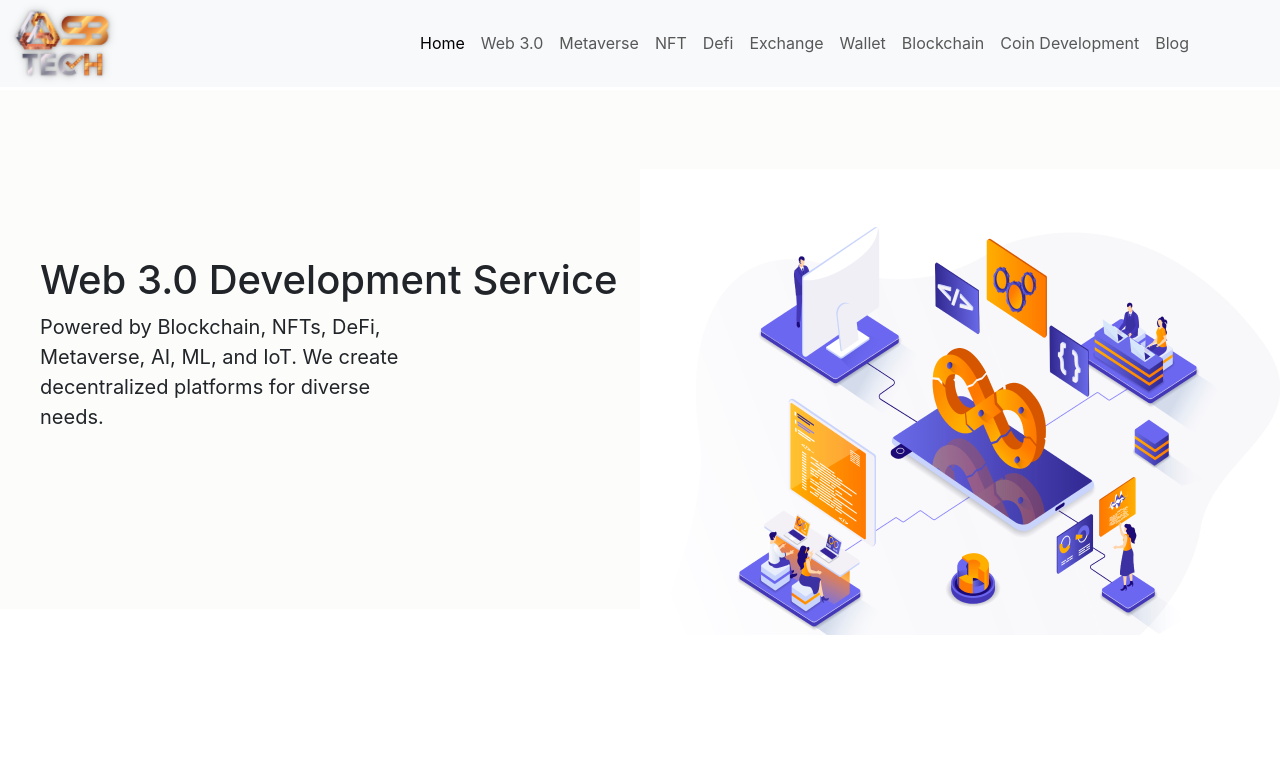
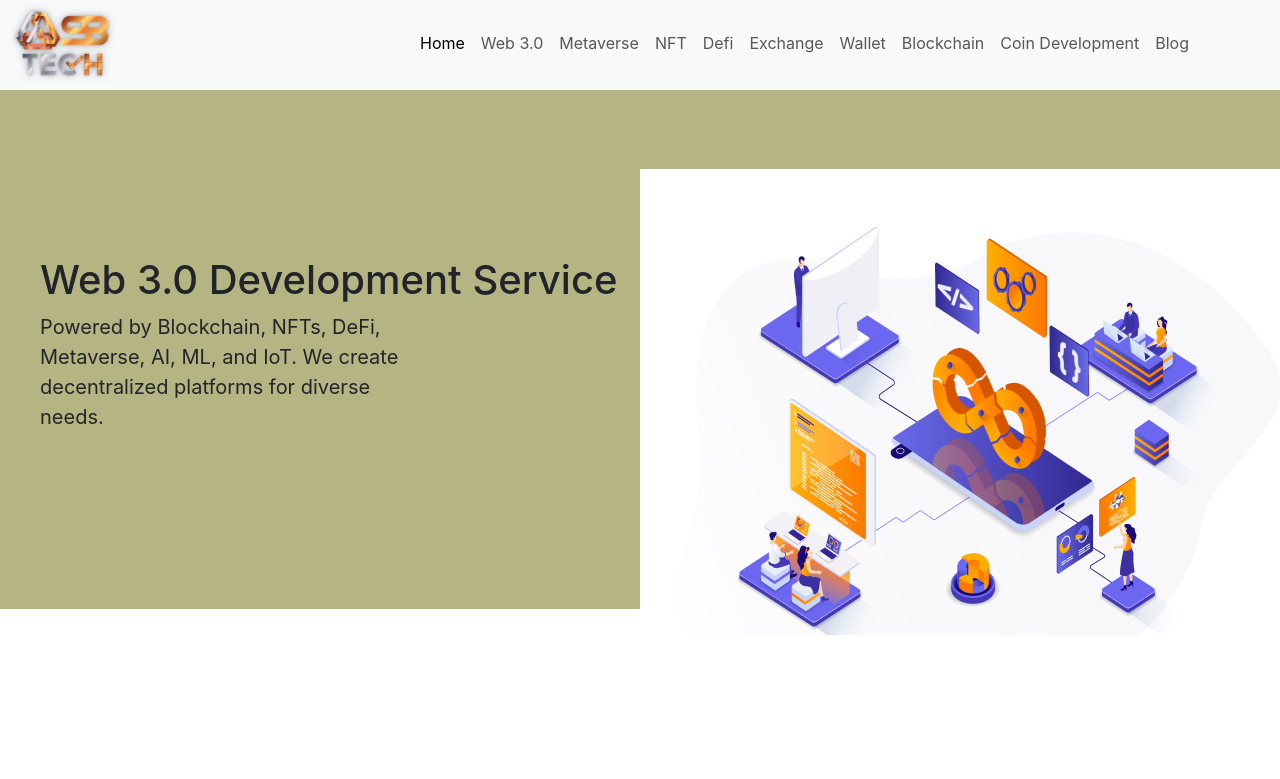
Before and after one commit to placeparks/SBT, a React (Create React App) app: page /Web3 in a window 1280 px wide. Shown: the top 779 px of the page. Built offline with nearby package versions, Linux system fonts and the light colour scheme.

Commit message:
Update main.module.css

```diff
--- a/src/components/Web3.0/main.module.css
+++ b/src/components/Web3.0/main.module.css
@@ -7,7 +7,7 @@ position: absolute;
 height: 519px;
 width: 100%;
 top: 90px;
-background: #FCFCFA;
+background: #b5b584;
 }
 .mainBody h1{
  margin-top: 13%;
```
